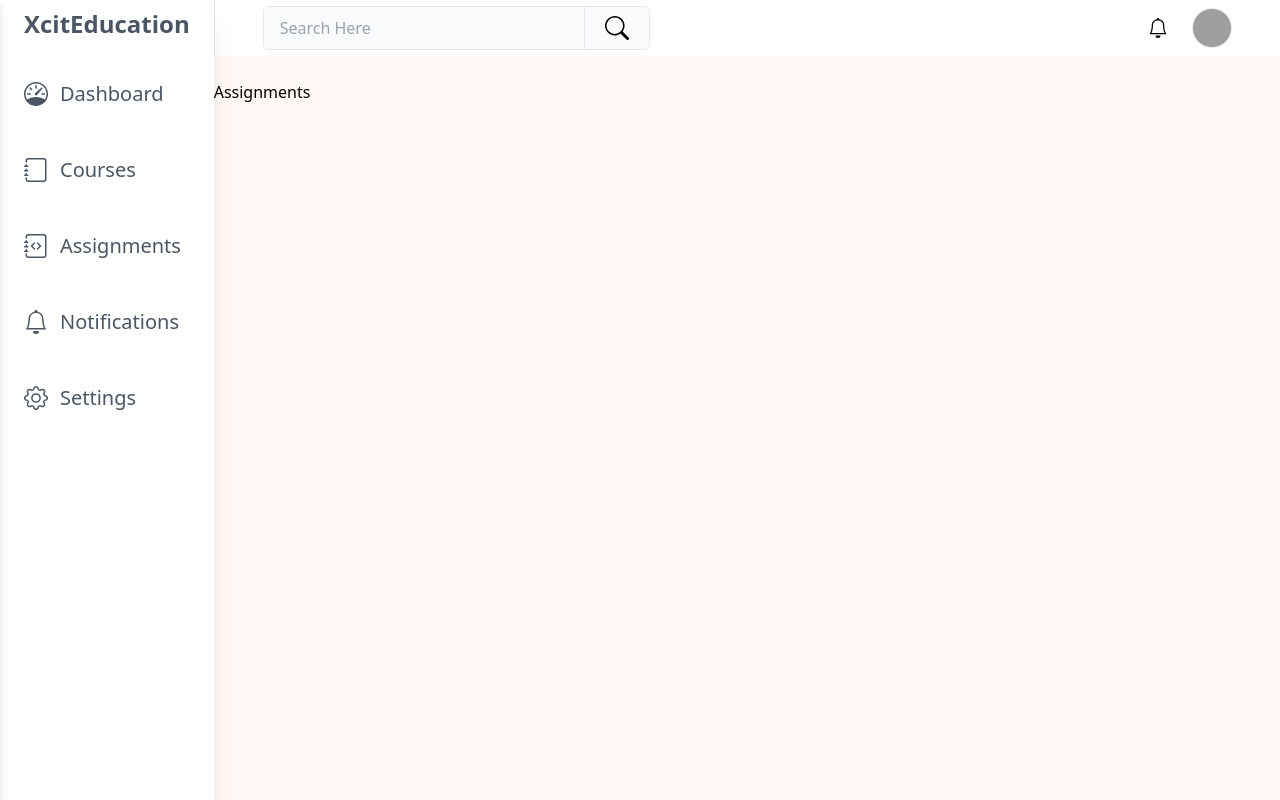
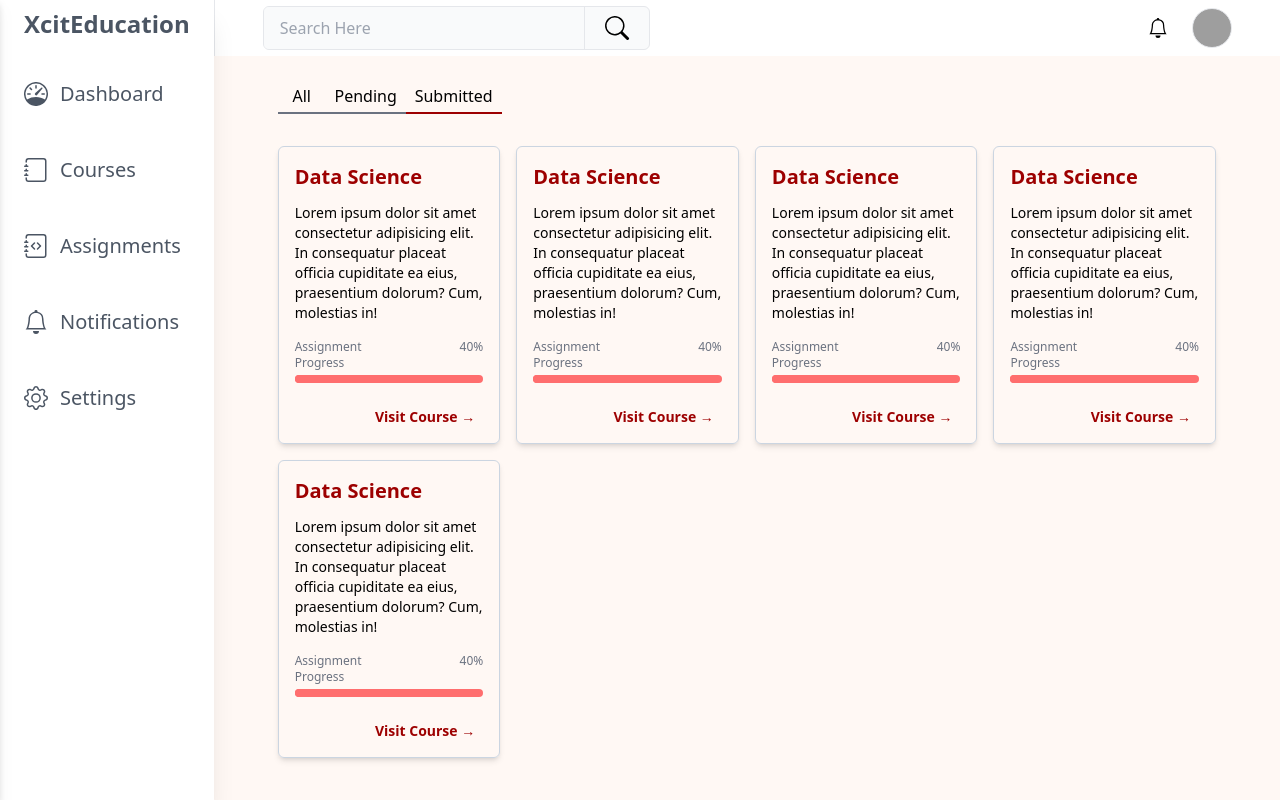
Before and after one commit to devjs1000/course-hub, a React (Vite) app: page /my-profile/assignments in a window 1280 px wide. Shown: the top 800 px of the page. Built offline with nearby package versions, Linux system fonts and the light colour scheme; no server answers; grey boxes are pictures that could not be loaded.

Commit message:
new component for assignments

```diff
--- a/src/components/profile/Assignments.jsx
+++ b/src/components/profile/Assignments.jsx
@@ -1,7 +1,100 @@
-import React from 'react';
+import { Children, useState } from 'react';
+import useStore from '../../context/useStore';
 
-function Assignments() {
-	return <div>Assignments</div>;
-}
+const AssignmentCard = () => {
+	return (
+		<div className="border border-slate-300 shadow-md p-4 rounded-md">
+			<h4 className="text-primary-color-dark font-semibold text-xl">
+				Data Science
+			</h4>
+			<p className="text-sm mt-3">
+				Lorem ipsum dolor sit amet consectetur adipisicing elit. In consequatur
+				placeat officia cupiditate ea eius, praesentium dolorum? Cum, molestias
+				in!
+			</p>
+			<div className="grid grid-cols-2 text-xs mt-4 text-gray-500">
+				<span>Assignment Progress</span>
+				<span className="text-right">40%</span>
+				<progress
+					value="40"
+					max="100"
+					className="w-full appearance-none border-none h-2 rounded-full overflow-hidden col-span-2 mt-1"
+				></progress>
+			</div>
+
+			<div className="text-right text-sm mt-6">
+				<a
+					href="#"
+					className="text-primary-color-dark font-semibold px-2 py-1 hover:bg-primary-color-dark hover:text-white transition-all duration-300"
+				>
+					Visit Course &rarr;
+				</a>
+			</div>
+		</div>
+	);
+};
+
+const Assignments = ({}) => {
+	const { assignments, user, myCourses } = useStore();
+	const [assignmentData, setAssignmentData] = useState({});
+	const [courseInfo, setCourseInfo] = useState(null);
+	const [isActive, setActive] = useState(false);
+	const assignmentPrint = {
+		title: 'My Assignments',
+	};
+
+	const getAssignmentData = e => {
+		const name = e.target.name;
+		const value = e.target.value;
+		const newData = { ...assignmentData };
+		newData[name] = value;
+		setAssignmentData(newData);
+	};
+
+	const getSelected = e => {
+		if (e.target.value === 'None') return setCourseInfo(null);
+		const exact = myCourses.find(data => data.name === e.target.value);
+		setCourseInfo({
+			instructorId: exact.instructorId,
+			courseId: exact._id,
+			userId: user._id,
+		});
+	};
+
+	const submitAssignment = e => {
+		e.preventDefault();
+		if (!courseInfo) return alert('Select the course for assignment');
+		const finalData = { ...assignmentData, ...courseInfo };
+		// Post request here
+		e.target.reset();
+		setCourseInfo(null);
+	};
+
+	const assignmentNav = ['All', 'Pending', 'Submitted'];
+
+	return (
+		<>
+			<div className="px-16 pb-8 flex flex-col gap-8 items-start">
+				<div className="assignment-navigation border-b-2 border-gray-500 relative py-1">
+					{Children.toArray(
+						assignmentNav.map(item => (
+							<span className="text-center inline-block cursor-pointer">
+								{item}
+							</span>
+						)),
+					)}
+					<div className="animated-border absolute bottom-[-0.15rem] left-0 w[3rem] h-[2px] bg-primary-color-dark"></div>
+				</div>
+				<div className="grid grid-cols-4 gap-4">
+					<AssignmentCard />
+					<AssignmentCard />
+					<AssignmentCard />
+					<AssignmentCard />
+					<AssignmentCard />
+				</div>
+			</div>
+		</>
+	);
+};
 
 export default Assignments;
```
